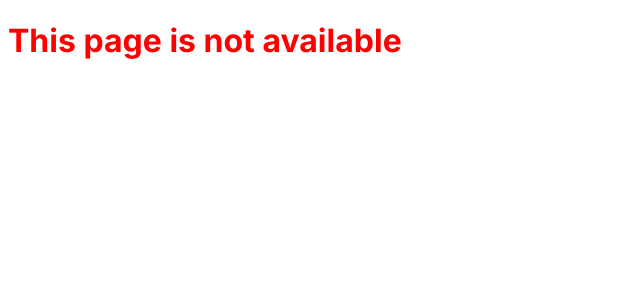
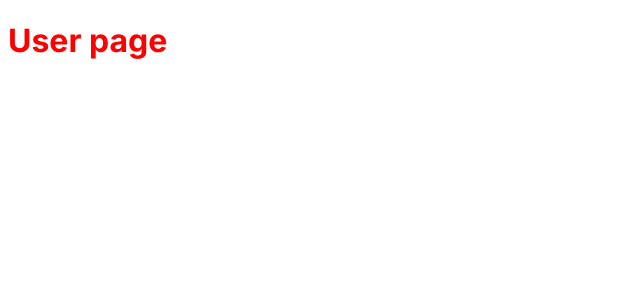
Before and after one commit to sharmasuper/NextJsSeries, a Next.js app: page /users in a window 1280 px wide. Before the commit this address had no page. Shown: the top 300 px of the page, without its empty margins (0-640 px from the left). Built offline with nearby package versions, Linux system fonts and the light colour scheme.

Commit message:
dynmic meta data title or description

```diff
--- a/src/app/layout.js
+++ b/src/app/layout.js
@@ -12,11 +12,7 @@ export const metadata = {
 export default function RootLayout({ children }) {
   return (
     <html lang="en">
-      {/* <head>
-      <link rel="preconnect" href="https://fonts.googleapis.com"/>
-      <link rel="preconnect" href="https://fonts.gstatic.com" crossorigin/>
-      <link href="https://fonts.googleapis.com/css2?family=Volkhov:ital,wght@0,400;0,700;1,400;1,700&display=swap" rel="stylesheet"/>
-      </head> */}
+
       <body className={inter.className}>
 
         {children}</body>
--- /dev/null
+++ b/src/app/users/page.js
@@ -0,0 +1,22 @@
+
+
+function page() {
+  return (
+    <div>
+      <h1>
+        User page
+      </h1>
+    </div>
+  );
+}
+
+export default page;
+
+
+export function generateMetadata({params}){
+    return {
+        title:"user mohit sharma",
+        description:"user page desciption"
+
+    }
+}
```
